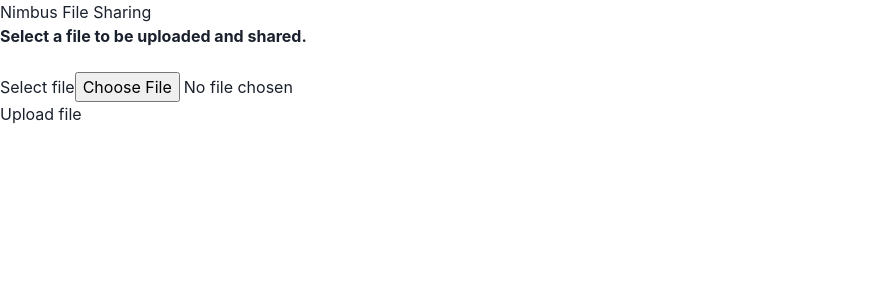
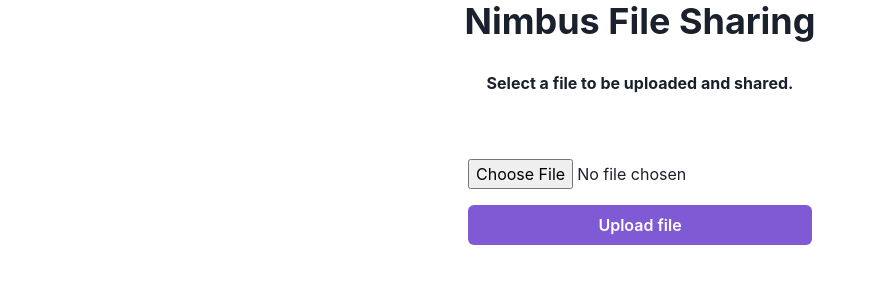
Before and after one commit to Nilomiranda/d-nimbus, a Next.js app in the folder packages/client/: page / in a window 1280 px wide. Shown: the top 300 px of the page, without its empty margins (0-877 px from the left). Built offline with nearby package versions, Linux system fonts and the light colour scheme.

Commit message:
chore: style for home page

```diff
--- a/packages/client/pages/index.tsx
+++ b/packages/client/pages/index.tsx
@@ -1,5 +1,6 @@
-import {useRef, useState} from "react";
-import {uploadFile} from "../services/file";
+import { Button, Flex, Heading, Input, Text } from '@chakra-ui/react'
+import { useRef, useState } from 'react'
+import { uploadFile } from '../services/file'
 
 const Index = () => {
   const [uploadedFile, setUploadedFile] = useState(null)
@@ -7,7 +8,7 @@
   const fileRef = useRef(null)
 
   const handleFileSubmit = async (event) => {
-    event.preventDefault();
+    event.preventDefault()
 
     const file = fileRef.current.files[0]
 
@@ -23,34 +24,32 @@
   }
 
   return (
-    <div>
-      <h1>Nimbus File Sharing</h1>
+    <Flex flexDirection="column" alignItems="center" w="100%">
+      <Heading mb="1.75rem">Nimbus File Sharing</Heading>
 
-      <strong>Select a file to be uploaded and shared.</strong>
-      <br /><br />
+      <Text fontWeight="bold" mb="1rem">
+        Select a file to be uploaded and shared.
+      </Text>
+      <br />
+      <br />
 
-      <form onSubmit={handleFileSubmit}>
-        <label>
-          <span>Select file</span>
-          <input type="file" ref={fileRef} />
-        </label>
-        <br/>
+      <Flex as="form" onSubmit={handleFileSubmit} flexDirection="column">
+        <input type="file" ref={fileRef} />
 
-        <button type="submit">Upload file</button>
-      </form>
+        <Button mt="1rem" type="submit">
+          Upload file
+        </Button>
+      </Flex>
 
       <br />
 
-      {
-        uploadedFile ?
-          (
-            <div>
-              <p>File uploaded!</p>
-              <a href={`http://localhost:3000/file/${uploadedFile.id}`}>{uploadedFile.name}</a>
-            </div>
-          ) : null
-      }
-    </div>
+      {uploadedFile ? (
+        <div>
+          <p>File uploaded!</p>
+          <a href={`http://localhost:3000/file/${uploadedFile.id}`}>{uploadedFile.name}</a>
+        </div>
+      ) : null}
+    </Flex>
   )
 }
 
```
